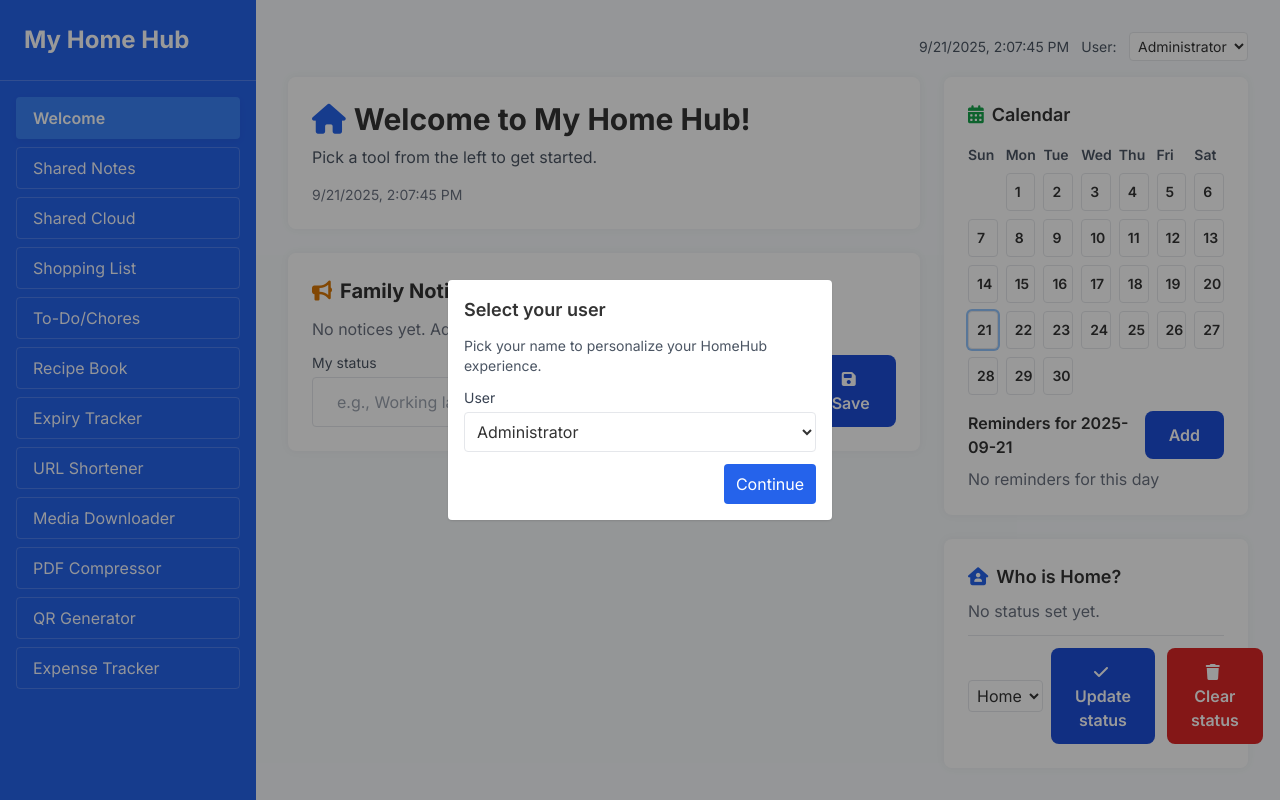
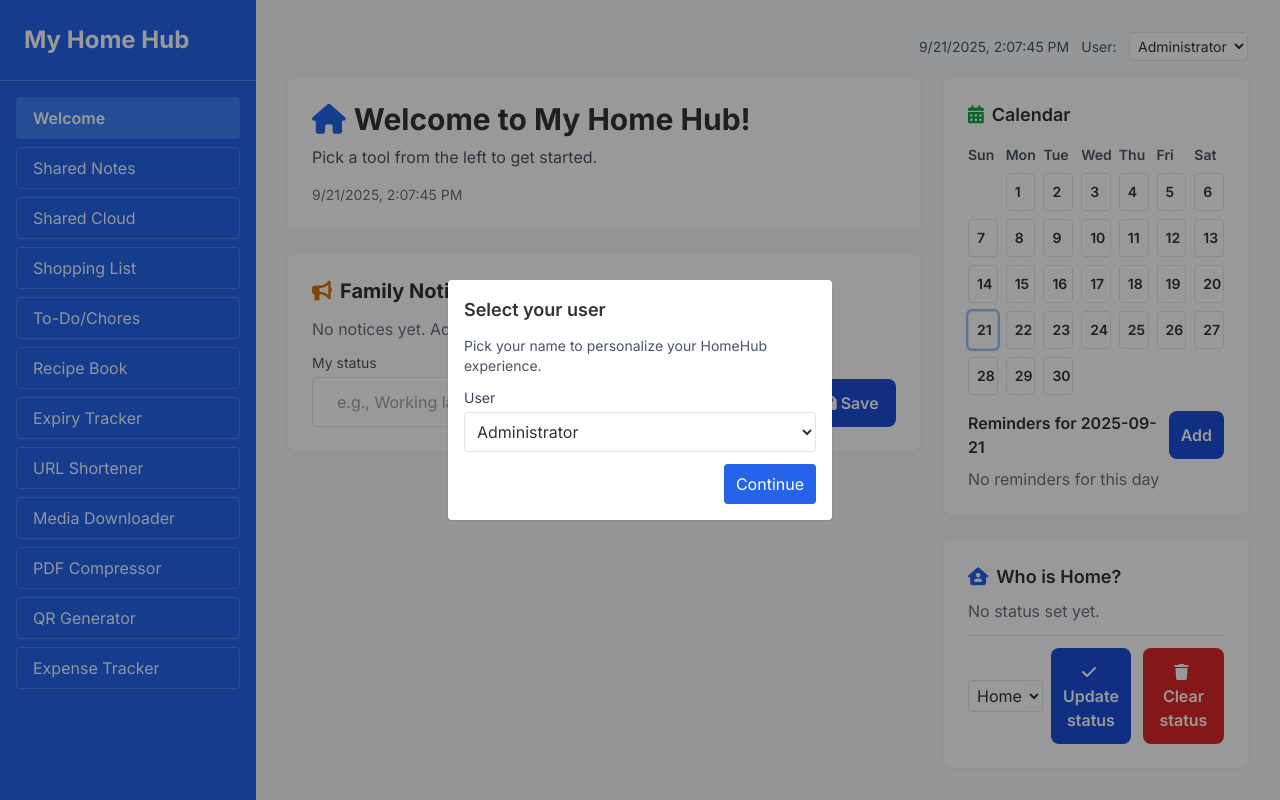
Before and after one commit to surajverma/homehub, a Flask app: page / in a window 1280 px wide. Run offline with Flask 3, Linux system fonts and the light colour scheme; some libraries are stand-ins or nearby versions.

Commit message:
Update custom.css

```diff
--- a/static/custom.css
+++ b/static/custom.css
@@ -154,7 +154,7 @@ textarea::placeholder {
 .btn {
     border-radius: 0.5rem;
     font-weight: 600;
-    padding: 0.75rem 1.5rem;
+    padding: 0.75rem;
     transition: all 0.2s ease-in-out;
 }
 
```
